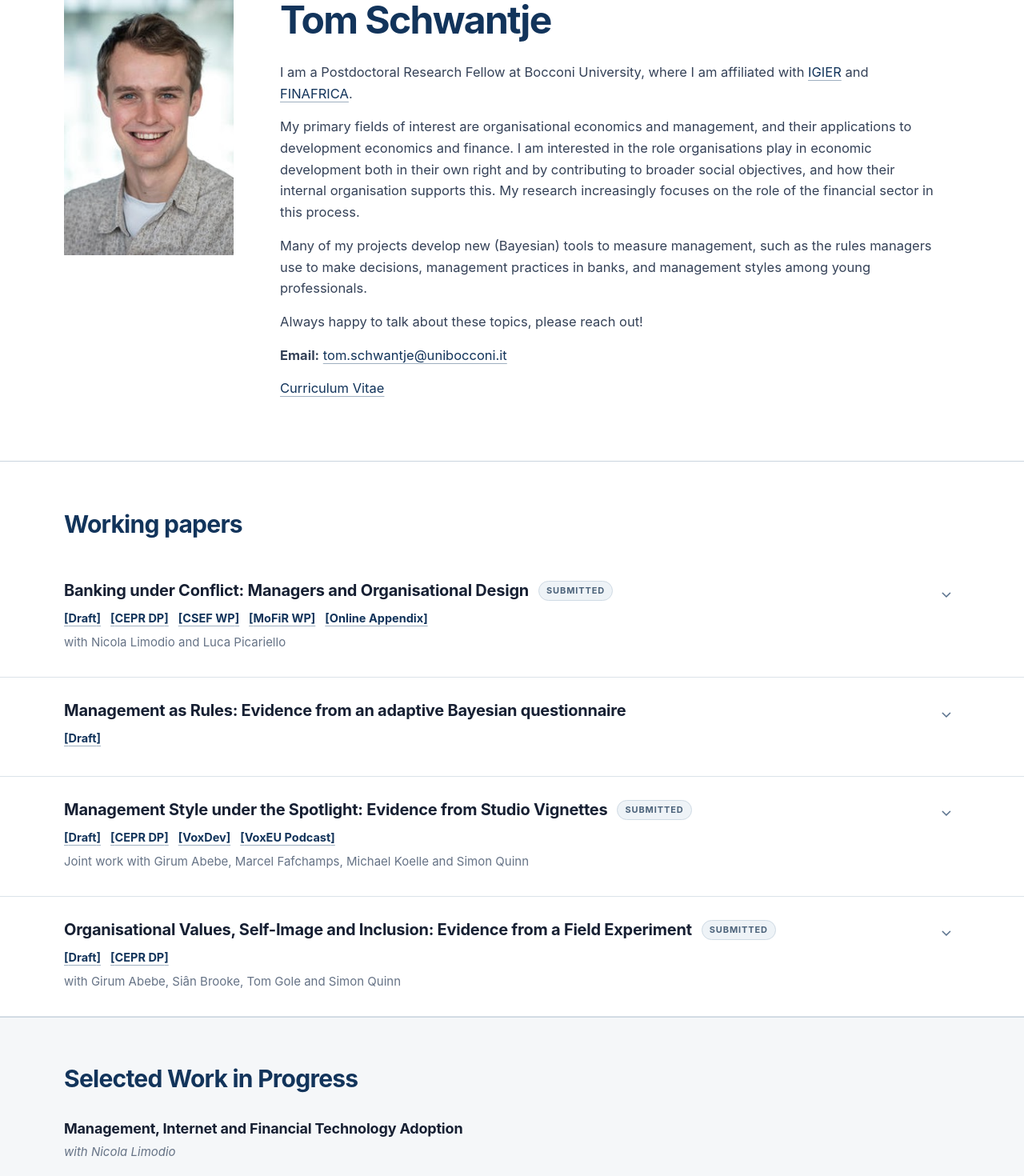
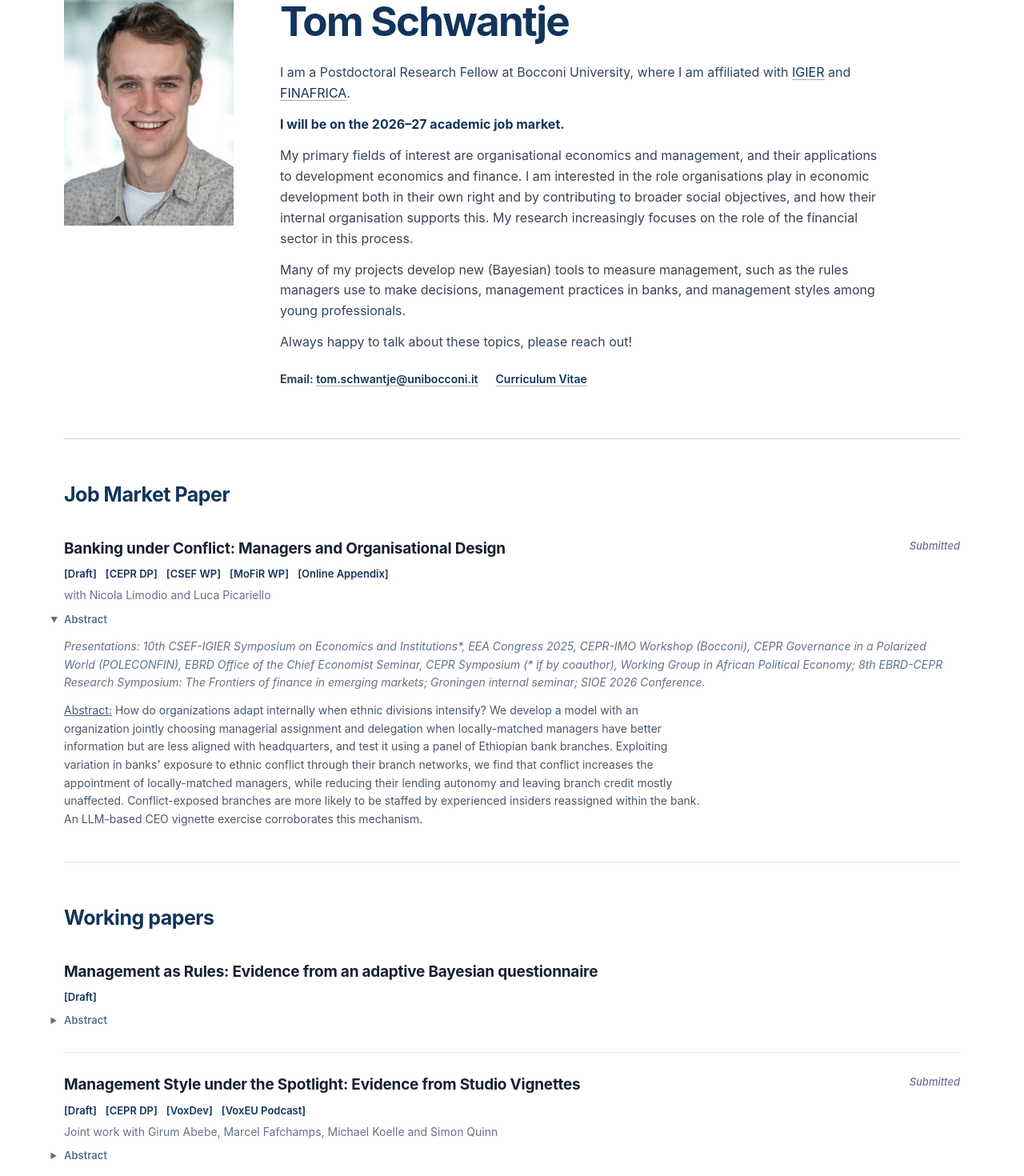
Before and after one commit to TomSchwa/website, a Next.js app: page / in a window 1280 px wide. Shown: the part 136-1606 px from the top of the page at 80% size. Built offline with nearby package versions, Linux system fonts and the light colour scheme; no server answers.

Commit message:
Add job market paper section and refine modern styling

```diff
--- a/app/globals.css
+++ b/app/globals.css
@@ -15,6 +15,7 @@
 
 html {
   scroll-behavior: smooth;
+  scroll-padding-top: 84px;
 }
 
 body {
@@ -23,15 +24,18 @@ body {
   color: var(--ink);
   font-family: Inter, "Helvetica Neue", Arial, sans-serif;
   font-size: 16px;
-  line-height: 1.6;
+  line-height: 1.62;
   -webkit-font-smoothing: antialiased;
+  text-rendering: optimizeLegibility;
 }
 
 a {
   color: var(--navy);
   text-decoration: underline;
   text-decoration-color: #9eafbf;
-  text-underline-offset: 4px;
+  text-decoration-thickness: 1px;
+  text-underline-offset: 3px;
+  transition: color 150ms ease, text-decoration-color 150ms ease;
 }
 
 a:hover {
@@ -39,13 +43,16 @@ a:hover {
   text-decoration-color: currentColor;
 }
 
+a:focus-visible,
+summary:focus-visible {
+  border-radius: 2px;
+  outline: 3px solid rgba(18, 52, 91, 0.22);
+  outline-offset: 4px;
+}
+
 .site-header {
-  position: sticky;
-  z-index: 10;
-  top: 0;
   border-bottom: 1px solid var(--rule);
   background: rgba(255, 255, 255, 0.96);
-  backdrop-filter: blur(10px);
 }
 
 .header-inner {
@@ -72,6 +79,7 @@ a:hover {
 
 nav {
   display: flex;
+  align-items: center;
   gap: 30px;
 }
 
@@ -79,21 +87,27 @@ nav a {
   color: var(--steel);
   font-size: 13px;
   font-weight: 650;
-  letter-spacing: 0.015em;
+  letter-spacing: 0.035em;
   text-decoration: none;
+  text-transform: uppercase;
 }
 
 nav a:hover {
   color: var(--navy);
 }
 
-.section {
-  padding: 32px max(32px, calc((100% - 1120px) / 2));
+.home-main {
+  width: min(calc(100% - 64px), 1120px);
+  margin: 0 auto;
+}
+
+.home-main .section {
+  padding-right: 0;
+  padding-left: 0;
 }
 
 .intro {
-  padding-top: 66px;
-  padding-bottom: 62px;
+  padding: 66px 0 62px;
   border-bottom: 1px solid var(--rule-strong);
 }
 
@@ -105,16 +119,19 @@ nav a:hover {
 }
 
 .portrait-wrap {
+  width: 212px;
+  aspect-ratio: 3 / 4;
   overflow: hidden;
   background: var(--wash);
 }
 
 .portrait-wrap img {
   display: block;
-  width: 212px;
-  max-width: none;
-  height: auto;
-  filter: saturate(0.9) contrast(1.02);
+  width: 100%;
+  height: 100%;
+  object-fit: cover;
+  object-position: center 36%;
+  filter: saturate(0.88) contrast(1.02);
 }
 
 h1,
@@ -131,100 +148,103 @@ h2 {
 }
 
 h1 {
-  margin-bottom: 26px;
-  font-size: clamp(38px, 4vw, 48px);
-  font-weight: 750;
+  margin-bottom: 24px;
+  font-size: clamp(40px, 4vw, 54px);
+  font-weight: 680;
   letter-spacing: -0.035em;
   line-height: 1.08;
 }
 
+.bio {
+  max-width: 760px;
+}
+
 .bio p {
-  max-width: 820px;
-  margin-bottom: 15px;
-  color: #354258;
-  font-size: 16.5px;
-  line-height: 1.62;
+  margin: 0 0 13px;
+  color: #374457;
+  font-size: 16px;
+}
+
+.bio .job-market-note {
+  color: var(--navy);
+  font-weight: 650;
+}
+
+.contact {
+  display: flex;
+  margin-top: 22px;
+  flex-wrap: wrap;
+  gap: 8px 22px;
+  font-size: 14px;
+  font-weight: 620;
+}
+
+.contact p {
+  margin: 0;
+  font-size: inherit;
+}
+
+.contact a {
+  border-bottom: 1px solid #aab8c5;
+  text-decoration: none;
 }
 
 .section-heading {
-  padding-top: 60px;
-  padding-bottom: 24px;
+  padding-top: 54px;
+  padding-bottom: 12px;
   background: #ffffff;
 }
 
 h2 {
   margin-bottom: 0;
-  font-size: 30px;
-  font-weight: 750;
-  letter-spacing: -0.025em;
-  line-height: 1.2;
+  font-size: 25px;
+  font-weight: 690;
+  letter-spacing: -0.02em;
+  line-height: 1.25;
 }
 
 .paper {
   position: relative;
   border-bottom: 1px solid var(--rule);
-  padding-top: 28px;
-  padding-bottom: 28px;
+  padding-top: 27px;
+  padding-bottom: 29px;
 }
 
-.paper details > summary {
-  position: absolute;
-  top: 26px;
-  right: max(32px, calc((100% - 1120px) / 2));
-  display: grid;
-  width: 34px;
-  height: 34px;
-  cursor: pointer;
-  list-style: none;
-  place-items: center;
+.paper-details {
+  margin-top: 8px;
+  color: var(--steel);
+  font-size: 13px;
 }
 
-.paper details > summary::-webkit-details-marker {
-  display: none;
-}
-
-.paper details > summary::after {
-  content: "⌄";
-  color: var(--steel);
-  font-size: 19px;
-  line-height: 1;
-  transition: transform 0.2s ease;
-}
-
-.paper details[open] > summary::after {
-  transform: rotate(180deg);
+.paper-details > summary {
+  width: max-content;
+  cursor: pointer;
+  font-weight: 620;
+  list-style-position: outside;
 }
 
 .paper-title-row {
-  display: flex;
-  padding-right: 48px;
-  flex-wrap: wrap;
-  align-items: center;
-  gap: 8px 12px;
+  display: grid;
+  grid-template-columns: minmax(0, 1fr) auto;
+  gap: 12px;
 }
 
 .paper-title {
   color: var(--ink);
-  font-size: 20px;
-  font-weight: 730;
+  font-size: 19px;
+  font-weight: 680;
   letter-spacing: -0.012em;
-  line-height: 1.35;
+  line-height: 1.38;
 }
 
 .status {
-  display: inline-flex;
-  min-height: 25px;
-  padding: 3px 9px;
-  align-items: center;
-  border: 1px solid #cfdae4;
-  border-radius: 999px;
-  background: #eef3f7;
-  color: #4b627a;
-  font-size: 11px;
-  font-weight: 750;
-  letter-spacing: 0.08em;
-  line-height: 1;
-  text-transform: uppercase;
+  justify-self: end;
+  margin-top: 1px;
+  color: var(--muted);
+  font-size: 13px;
+  font-style: italic;
+  font-weight: 500;
+  line-height: 1.35;
 }
 
 .paper-body {
@@ -237,18 +257,22 @@ h2 {
 
 .paper-links {
   display: flex;
-  margin-top: 9px;
-  margin-bottom: 7px;
+  margin-top: 8px;
+  margin-bottom: 5px;
   flex-wrap: wrap;
-  gap: 4px 12px;
-  font-size: 14.5px;
-  font-weight: 700;
+  gap: 3px 11px;
+  font-size: 13px;
+  font-weight: 620;
+}
+
+.paper-links a {
+  text-decoration: none;
 }
 
 .authors {
-  margin-bottom: 3px;
+  margin-bottom: 0;
   color: var(--muted);
-  font-size: 15px;
+  font-size: 14px;
 }
 
 .presentations {
@@ -258,10 +282,10 @@ h2 {
 }
 
 .abstract {
-  max-width: 980px;
-  color: #3f4b5d;
+  max-width: 800px;
+  color: #4b5869;
   font-size: 14px;
-  line-height: 1.65;
+  line-height: 1.62;
 }
 
 .abstract > span {
@@ -269,34 +293,36 @@ h2 {
 }
 
 .wip {
-  padding-top: 58px;
-  padding-bottom: 76px;
-  border-top: 1px solid var(--rule-strong);
-  background: var(--wash);
+  padding-top: 56px;
+  padding-bottom: 72px;
+  background: #ffffff;
 }
 
 .wip h2 {
-  margin-bottom: 32px;
+  margin-bottom: 19px;
 }
 
-.wip-item + .wip-item {
-  margin-top: 26px;
+.wip-list {
+  border-top: 1px solid var(--rule);
+}
+
+.wip-item {
+  padding: 19px 0;
+  border-bottom: 1px solid var(--rule);
 }
 
 .wip h3 {
-  margin-bottom: 5px;
+  margin-bottom: 0;
   color: var(--ink);
-  font-size: 18px;
-  font-weight: 700;
-  letter-spacing: -0.01em;
-  line-height: 1.4;
+  font-size: 16px;
+  font-weight: 640;
+  line-height: 1.45;
 }
 
 .wip p {
-  margin-bottom: 0;
+  margin: 3px 0 0;
   color: var(--muted);
-  font-size: 15px;
-  font-style: italic;
+  font-size: 13px;
 }
 
 .visually-hidden {
@@ -312,6 +338,11 @@ h2 {
 .appendix-page {
   min-height: 100vh;
   background: var(--wash);
+}
+
+.appendix-page .section {
+  padding-right: max(32px, calc((100% - 1120px) / 2));
+  padding-left: max(32px, calc((100% - 1120px) / 2));
 }
 
 .appendix-shell {
@@ -342,8 +373,8 @@ h2 {
 
 @media (max-width: 700px) {
   .header-inner {
-    width: calc(100% - 40px);
-    min-height: 62px;
+    width: min(calc(100% - 36px), 1120px);
+    min-height: 60px;
   }
 
   .bocconi-logo img {
@@ -351,16 +382,15 @@ h2 {
   }
 
   nav {
-    gap: 14px;
+    gap: 16px;
   }
 
   nav a {
     font-size: 11px;
   }
 
-  .section {
-    padding-right: 20px;
-    padding-left: 20px;
+  .home-main {
+    width: min(calc(100% - 36px), 1120px);
   }
 
   .intro {
@@ -373,43 +403,65 @@ h2 {
     gap: 25px;
   }
 
-  .portrait-wrap img {
+  .portrait-wrap {
     width: 108px;
   }
 
-  h1 {
-    margin-bottom: 20px;
-    font-size: 34px;
+  .portrait-wrap img {
+    width: 100%;
   }
 
-  .bio p {
-    font-size: 15px;
-    line-height: 1.58;
+  h1 {
+    font-size: 36px;
+  }
+
+  .bio {
+    display: contents;
+  }
+
+  .bio-copy,
+  .contact {
+    grid-column: 1 / -1;
+  }
+
+  .bio-copy {
+    margin-top: 4px;
+  }
+
+  .contact {
+    margin-top: 7px;
   }
 
   .section-heading {
-    padding-top: 46px;
-    padding-bottom: 18px;
+    padding-top: 43px;
+    padding-bottom: 12px;
   }
 
   h2 {
-    font-size: 26px;
+    font-size: 25px;
   }
 
-  .paper details > summary {
-    right: 15px;
+  .paper {
+    padding-top: 24px;
+    padding-bottom: 24px;
   }
 
   .paper-title {
-    font-size: 18px;
+    font-size: 19px;
   }
 
   .status {
-    font-size: 10px;
+    justify-self: start;
+    font-size: 13px;
   }
 
   .appendix-heading {
     display: block;
+  }
+
+  .appendix-page .section {
+    padding-right: 20px;
+    padding-left: 20px;
   }
 
   .appendix-heading a {
@@ -436,11 +488,21 @@ h2 {
     gap: 18px;
   }
 
-  .portrait-wrap img {
+  .portrait-wrap {
     width: 88px;
   }
 
   h1 {
-    font-size: 30px;
+    font-size: 31px;
   }
 }
+
+@media (prefers-reduced-motion: reduce) {
+  html {
+    scroll-behavior: auto;
+  }
+
+  * {
+    transition: none !important;
+  }
+}
--- a/app/page.tsx
+++ b/app/page.tsx
@@ -125,8 +125,7 @@ const paperCatalog: Paper[] = [
         (POLECONFIN), EBRD Office of the Chief Economist Seminar, CEPR Symposium
         (* if by coauthor), Working Group in African Political Economy; 8th
         EBRD-CEPR Research Symposium: The Frontiers of finance in emerging
-        markets; <strong>Upcoming:</strong> Groningen internal seminar; SIOE 2026
-        Conference.
+        markets; Groningen internal seminar; SIOE 2026 Conference.
       </>
     ),
     abstract: (
@@ -181,20 +180,58 @@ const paperCatalog: Paper[] = [
   },
 ];
 
-const papers = [
-  ...paperCatalog.filter((paper) =>
+const jobMarketPaper = paperCatalog.find((paper) =>
   paper.title.startsWith("Banking under Conflict"),
-  ),
-  ...paperCatalog.filter(
+);
+
+const papers = paperCatalog.filter(
   (paper) => !paper.title.startsWith("Banking under Conflict"),
-  ),
-];
+);
 
 function ExternalLink({ href, children }: React.PropsWithChildren<{ href: string }>) {
   return (
     <a href={href} target="_blank" rel="noreferrer">
       {children}
     </a>
+  );
+}
+
+function PaperEntry({
+  paper,
+  defaultOpen = false,
+}: {
+  paper: Paper;
+  defaultOpen?: boolean;
+}) {
+  return (
+    <article className="paper section">
+      <div className="paper-title-row">
+        <span className="paper-title">{paper.title}</span>
+        {paper.status && <span className="status">{paper.status}</span>}
+      </div>
+      <p className="paper-links">
+        {paper.links.map((link) => (
+          <ExternalLink href={link.href} key={link.label}>
+            [{link.label}]
+          </ExternalLink>
+        ))}
+        {paper.appendix && (
+          <Link href="/banking-conflict-appendix/">[Online Appendix]</Link>
+        )}
+      </p>
+      {paper.authors && <p className="authors">{paper.authors}</p>}
+      <details className="paper-details" open={defaultOpen}>
+        <summary>Abstract</summary>
+        <div className="paper-body">
+          <p className="presentations">
+            <em>Presentations:</em> {paper.presentations}
+          </p>
+          <p className="abstract">
+            <span>Abstract:</span> {paper.abstract}
+          </p>
+        </div>
+      </details>
+    </article>
   );
 }
 
@@ -213,13 +250,14 @@ export default function Home() {
             <img src="/bocconi.png" alt="Bocconi University" />
           </a>
           <nav aria-label="Main navigation">
+            <a href="#job-market-paper">Job market paper</a>
             <a href="#working-papers">Working papers</a>
             <a href="#work-in-progress">Work in progress</a>
           </nav>
         </div>
       </header>
 
-      <main id="top">
+      <main id="top" className="home-main">
         <section className="intro section">
           <div className="intro-grid">
             <div className="portrait-wrap">
@@ -232,6 +270,7 @@ export default function Home() {
             </div>
             <div className="bio">
               <h1>Tom Schwantje</h1>
+              <div className="bio-copy">
                 <p>
                   I am a Postdoctoral Research Fellow at Bocconi University, where I
                   am affiliated with{" "}
@@ -241,6 +280,9 @@ export default function Home() {
                     FINAFRICA
                   </ExternalLink>
                   .
+                </p>
+                <p className="job-market-note">
+                  I will be on the 2026–27 academic job market.
                 </p>
                 <p>
                   My primary fields of interest are organisational economics and
@@ -258,6 +300,8 @@ export default function Home() {
                   professionals.
                 </p>
                 <p>Always happy to talk about these topics, please reach out!</p>
+              </div>
+              <div className="contact">
                 <p>
                   <strong>Email:</strong>{" "}
                   <a href="mailto:tom.schwantje@unibocconi.it">
@@ -271,49 +315,26 @@ export default function Home() {
                 </p>
               </div>
             </div>
+          </div>
         </section>
+
+        <section id="job-market-paper" className="section section-heading">
+          <h2>Job Market Paper</h2>
+        </section>
+
+        {jobMarketPaper && <PaperEntry paper={jobMarketPaper} defaultOpen />}
 
         <section id="working-papers" className="section section-heading">
           <h2>Working papers</h2>
         </section>
 
         {papers.map((paper) => (
-          <article className="paper section" key={paper.title}>
-            <div className="paper-title-row">
-              <span className="paper-title">{paper.title}</span>
-              {paper.status && <span className="status">{paper.status}</span>}
-            </div>
-            <p className="paper-links">
-              {paper.links.map((link) => (
-                <ExternalLink href={link.href} key={link.label}>
-                  [{link.label}]
-                </ExternalLink>
-              ))}
-              {paper.appendix && (
-                <Link href="/banking-conflict-appendix/">[Online Appendix]</Link>
-              )}
-            </p>
-            {paper.authors && <p className="authors">{paper.authors}</p>}
-            <details>
-              <summary>
-                <span className="visually-hidden">
-                  Show details for {paper.title}
-                </span>
-              </summary>
-              <div className="paper-body">
-                <p className="presentations">
-                  <em>Presentations:</em> {paper.presentations}
-                </p>
-                <p className="abstract">
-                  <span>Abstract:</span> {paper.abstract}
-                </p>
-              </div>
-            </details>
-          </article>
+          <PaperEntry paper={paper} key={paper.title} />
         ))}
 
         <section id="work-in-progress" className="section wip">
           <h2>Selected Work in Progress</h2>
+          <div className="wip-list">
             <div className="wip-item">
               <h3>Management, Internet and Financial Technology Adoption</h3>
               <p>with Nicola Limodio</p>
@@ -324,6 +345,7 @@ export default function Home() {
                 Identifying Complementarities
               </h3>
             </div>
+          </div>
         </section>
       </main>
     </>
```
Lines whose indentation alone changed are shown as unchanged.
